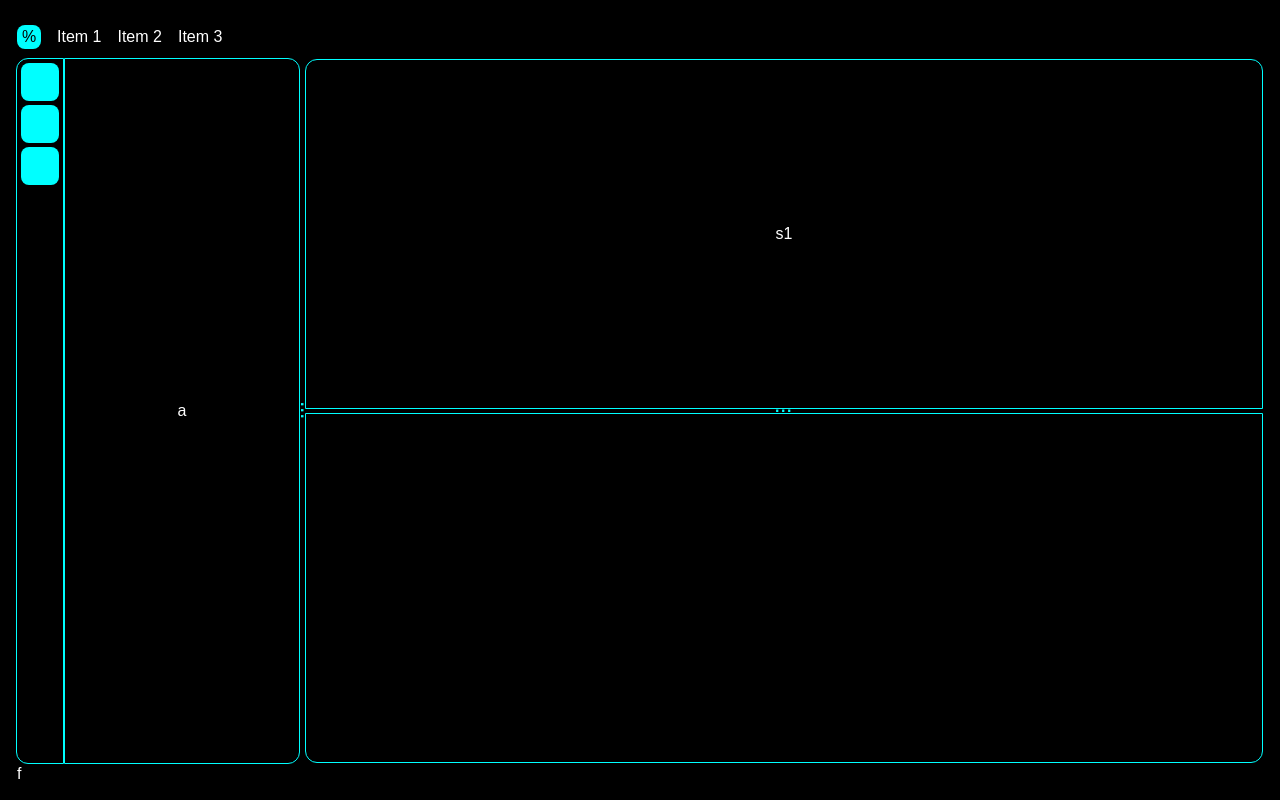
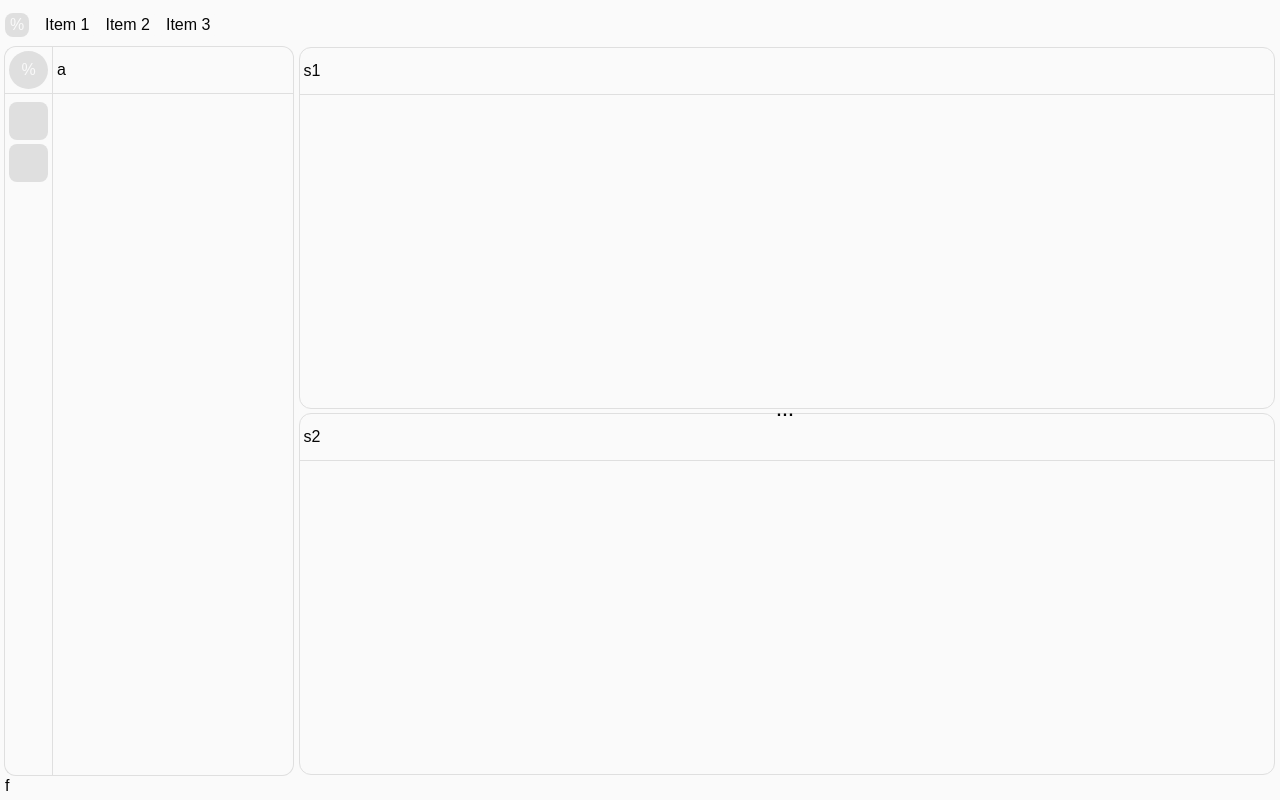
Before and after one commit to rruat/design-pattern, a plain HTML site: page vscode-mockup/index.html in a window 1280 px wide. Drawn offline with Linux system fonts and the light colour scheme.

Commit message:
Ajusta layout e divisores do mockup

```diff
--- a/vscode-mockup/index.html
+++ b/vscode-mockup/index.html
@@ -16,22 +16,26 @@
             </ul>
         </header>
         <nav id="mNav">
+            <div class="nav-logo">%</div>
+            <div class="nav-divider" aria-hidden="true"></div>
             <ul>
-                <li></li>
                 <li></li>
                 <li></li>
             </ul>
         </nav>
+        <div id="mNavDivider" aria-hidden="true"></div>
         <aside id="mAside">
-            <span>a</span>
-            <span class="aside-indicator">...</span>
+            <header class="aside-header">a</header>
         </aside>
         <main id="mMain">
-            <section id="s1">
-                <span>s1</span>
+            <span class="aside-indicator">...</span>
+            <section id="s1" class="panel-header">
+                <header class="section-header">s1</header>
+            </section>
+            <section id="s2">
+                <header class="section-header">s2</header>
                 <span class="main-indicator">...</span>
             </section>
-            <section id="s2"></section>
         </main>
         <footer id="mFooter">f</footer>
 
--- a/vscode-mockup/main.js
+++ b/vscode-mockup/main.js
@@ -22,9 +22,18 @@ document.addEventListener('DOMContentLoaded', () => {
 
     mainIndicator.addEventListener('mousedown', (e) => {
         isResizingMain = true;
-        document.body.style.cursor = 'row-resize';
+        document.body.style.cursor = main.classList.contains('is-vertical')
+            ? 'col-resize'
+            : 'row-resize';
         document.body.style.userSelect = 'none';
         e.preventDefault();
+    });
+
+    mainIndicator.addEventListener('dblclick', () => {
+        main.classList.toggle('is-vertical');
+        document.body.style.removeProperty('--bottom-height');
+        document.body.style.removeProperty('--left-width');
+        document.body.style.removeProperty('--right-width');
     });
 
     // ========================================================
@@ -42,10 +51,19 @@ document.addEventListener('DOMContentLoaded', () => {
 
         if (isResizingMain) {
             const mainRect = main.getBoundingClientRect();
-            const newHeight = mainRect.bottom - e.clientY;
+            if (main.classList.contains('is-vertical')) {
+                const newWidth = e.clientX - mainRect.left;
 
-            if (newHeight >= 30 && newHeight <= mainRect.height - 40) {
-                document.body.style.setProperty('--bottom-height', `${newHeight}px`);
+                if (newWidth >= 40 && newWidth <= mainRect.width - 40) {
+                    document.body.style.setProperty('--left-width', `${newWidth}px`);
+                    document.body.style.setProperty('--right-width', `${mainRect.width - newWidth}px`);
+                }
+            } else {
+                const newHeight = mainRect.bottom - e.clientY;
+
+                if (newHeight >= 30 && newHeight <= mainRect.height - 40) {
+                    document.body.style.setProperty('--bottom-height', `${newHeight}px`);
+                }
             }
         }
     });
--- a/vscode-mockup/style.css
+++ b/vscode-mockup/style.css
@@ -1,3 +1,14 @@
+:root {
+    --layout-padding: 0.25rem;
+    --nav-width: 48px;
+    --nav-item-height: calc(var(--nav-width) - 2px - (2 * var(--layout-padding)));
+    --section-header-height: calc(var(--nav-item-height) + (2 * var(--layout-padding)) + 1px);
+    --color-black: #fafafa;
+    --color-white: #060606;
+    --color-cyan: #dfdfdf;
+    --color-transparent: transparent;
+}
+
 * {
     margin: 0;
     padding: 0;
@@ -7,25 +18,21 @@
 
 body {
     height: 100dvh;
-    background-color: black;
+    background-color: var(--color-black);
     display: grid;
     grid-template-rows: auto 1fr auto;
-    grid-template-columns: 48px var(--aside-width, 1fr) 4fr;
+    grid-template-columns: var(--nav-width) 1px var(--aside-width, 1fr) 4fr;
     grid-template-areas:
-        "mHeader mHeader mHeader"
-        "mNav mAside mMain"
-        "mFooter mFooter mFooter";
-    padding: 1rem;
+        "mHeader mHeader mHeader mHeader"
+        "mNav mNavDivider mAside mMain"
+        "mFooter mFooter mFooter mFooter";
+    padding: var(--layout-padding);
     overflow: hidden;
 }
 
 body > * {
-    border: 1px solid #000;
-    color: #fff;
-}
-
-#mHeader, #mNav, #mAside, #mMain, #mFooter {
-
+    border: 1px solid var(--color-black);
+    color: var(--color-white);
 }
 
 #mHeader {
@@ -37,8 +44,8 @@ body > * {
     #mLogo {
         display: grid;
         place-items: center;
-        background-color: #0ff;
-        color: #000;
+        background-color: var(--color-cyan);
+        color: var(--color-black);
         width: 24px;
         height: 24px;
         margin-block: 0.5rem;
@@ -51,7 +58,7 @@ body > * {
         li {
             list-style: none;
             padding-inline: 0.5rem;
-            background-color: #000;
+            background-color: var(--color-black);
             height: 24px;
             margin-block: 0.5rem;
             border-radius: 0.5rem;
@@ -59,93 +66,228 @@ body > * {
             display: grid;
             place-items: center;
             &:hover {
-                background-color: #0ff;
-                color: #000;
+                background-color: var(--color-cyan);
+                color: var(--color-black);
             }
         }
     }
 }
 #mNav {
     grid-area: mNav;
-    border-color: #0ff;
+    border-color: var(--color-cyan);
+    border-right: 0;
     border-radius: 0.75rem 0 0 0.75rem;
+    display: grid;
+    grid-template-rows: calc(var(--nav-item-height) + var(--layout-padding)) 1px 1fr;
+    align-content: start;
+    justify-items: stretch;
+    gap: var(--layout-padding);
+
+    > .nav-logo {
+        width: calc(100% - (2 * var(--layout-padding)));
+        height: var(--nav-item-height);
+        margin: var(--layout-padding);
+        background-color: var(--color-cyan);
+        color: var(--color-black);
+        border-radius: 50%;
+        cursor: pointer;
+        display: grid;
+        place-items: center;
+    }
+
+    > .nav-divider {
+        width: 100%;
+        height: 1px;
+        background-color: var(--color-cyan);
+    }
+
     ul {
         list-style: none;
         display: grid;
-        gap: 0.25rem;
-        padding: 0.25rem;
+        width: 100%;
+        min-width: 0;
+        align-content: start;
+        grid-auto-rows: var(--nav-item-height);
+        gap: var(--layout-padding);
+        padding: var(--layout-padding);
         li {
-            background-color: #0ff;
-            aspect-ratio: 1/1;
+            background-color: var(--color-cyan);
+            width: 100%;
+            height: var(--nav-item-height);
             border-radius: 0.5rem;
             cursor: pointer;
             display: grid;
             place-items: center;
             &:hover {
-                background-color: #0ff;
-                color: #000;
+                background-color: var(--color-cyan);
+                color: var(--color-black);
             }
         }
+
     }
+}
+#mNavDivider {
+    grid-area: mNavDivider;
+    border: 0;
+    background-color: var(--color-cyan);
 }
 #mAside {
     grid-area: mAside;
-    border-color: #0ff;
+    border-color: var(--color-cyan);
+    border-left: 0;
     border-radius: 0 0.75rem 0.75rem 0;
     margin-right: .25rem;
     position: relative;
     display: grid;
-    place-items: center;
+    align-content: start;
+    justify-items: stretch;
+}
+
+.aside-header {
+    width: 100%;
+    height: var(--section-header-height);
+    padding: var(--layout-padding);
+    display: flex;
+    align-items: center;
+    justify-content: flex-start;
+    border-bottom: 1px solid var(--color-cyan);
 }
 
 .aside-indicator {
     position: absolute;
-    right: -1.00em;
-    top: 50%;
-    transform: translateY(-50%) rotate(90deg);
-    color: #0ff;
-    font-weight: 700;
-    letter-spacing: 0.1rem;
-    line-height: 1;
+    left: -5px;
+    top: 0;
+    bottom: 0;
+    color: var(--color-transparent);
     cursor: col-resize;
     user-select: none;
+    z-index: 10;
+    width: 4px;
+    display: grid;
+    place-items: center;
+    font-size: 0;
+    font-weight: 700;
+    line-height: 1;
+    letter-spacing: 0.1rem;
+    /* transition: color 150ms ease, background-color 150ms ease, box-shadow 150ms ease; */
+
+    &::after {
+        content: "";
+        position: absolute;
+        top: 50%;
+        left: 50%;
+        transform: translate(-50%, -50%) rotate(90deg);
+        color: var(--color-white);
+        font-size: 1rem;
+        white-space: nowrap;
+    }
+
+    &:hover {
+        color: var(--color-transparent);
+        background-color: var(--color-white);
+        box-shadow: 0 0 0.5rem var(--color-cyan);
+
+        &::after {
+            color: var(--color-black);
+        }
+    }
 }
 
 #mMain {
     grid-area: mMain;
+    position: relative;
     display: grid;
     grid-template-rows: 1fr var(--bottom-height, 1fr);
-    overflow: hidden;
+    overflow: visible;
     gap: .25rem;
+}
+
+#mMain.is-vertical {
+    grid-template-rows: 1fr;
+    grid-template-columns: var(--left-width, 1fr) var(--right-width, 1fr);
+
+    #s1,
+    #s2 {
+        min-width: 0;
+    }
+
+    .main-indicator {
+        top: 0;
+        left: -2px;
+        width: 4px;
+        height: 100%;
+        cursor: col-resize;
+    }
 }
 
 #s1 {
     display: grid;
-    place-items: center;
-    border: 1px solid #0ff;
-    border-radius: 0.75rem 0.75rem 0 0;
+    align-content: start;
+    justify-items: start;
+    border: 1px solid var(--color-cyan);
+    border-radius: 0.75rem;
     position: relative;
 }
 
 #s2 {
     display: grid;
-    place-items: center;
-    border: 1px solid #0ff;
-    border-radius: 0 0 0.75rem 0.75rem;
+    align-content: start;
+    justify-items: start;
+    border: 1px solid var(--color-cyan);
+    border-radius: 0.75rem;
+    position: relative;
+}
+
+.section-header {
+    width: 100%;
+    height: var(--section-header-height);
+    padding: var(--layout-padding);
+    display: flex;
+    align-items: center;
+    justify-content: flex-start;
+    background-color: var(--color-transparent);
+    color: var(--color-white);
+    border-bottom: 1px solid var(--color-cyan);
 }
 
 .main-indicator {
     position: absolute;
-    bottom: -0.45em;
-    left: 50%;
-    transform: translateX(-50%);
-    color: #0ff;
+    top: -5px;
+    left: -2px;
+    color: var(--color-transparent);
     font-weight: 700;
     letter-spacing: 0.1rem;
     line-height: 1;
     cursor: row-resize;
     user-select: none;
     z-index: 10;
+    background-color: var(--color-transparent);
+    width: calc(100% + 2px);
+    height: 4px;
+    display: grid;
+    place-items: center;
+    /* transition: color 150ms ease, background-color 150ms ease, box-shadow 150ms ease; */
+
+    &::after {
+        content: "...";
+        position: absolute;
+        top: 50%;
+        left: 50%;
+        transform: translate(-50%, -50%);
+        color: var(--color-white);
+        font-size: 1rem;
+        white-space: nowrap;
+    }
+
+    &:hover {
+        color: var(--color-transparent);
+        background-color: var(--color-white);
+        box-shadow: 0 0 0.5rem var(--color-cyan);
+
+        &::after {
+            color: var(--color-black);
+        }
+    }
 }
 
 #mFooter {
```
